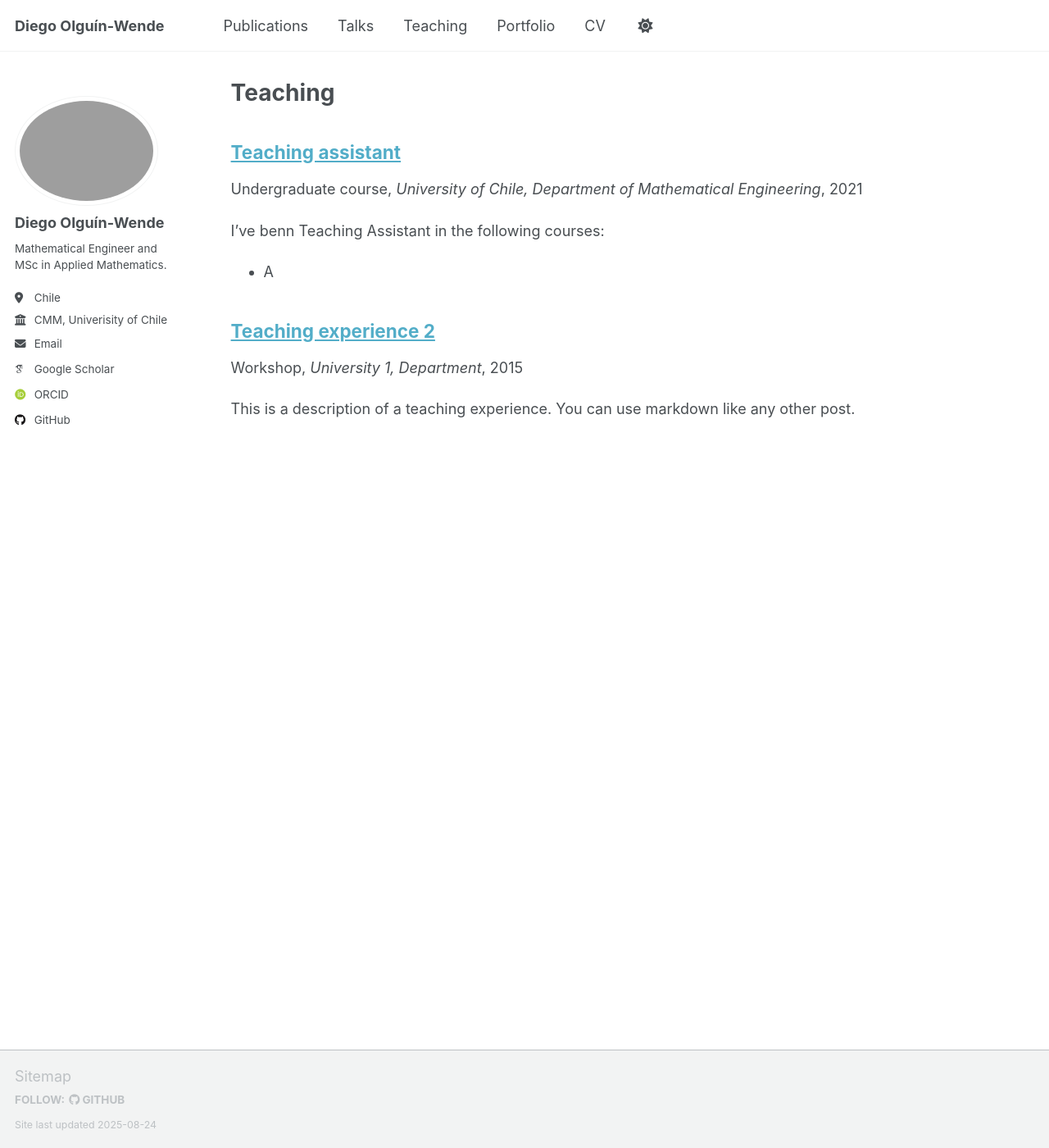
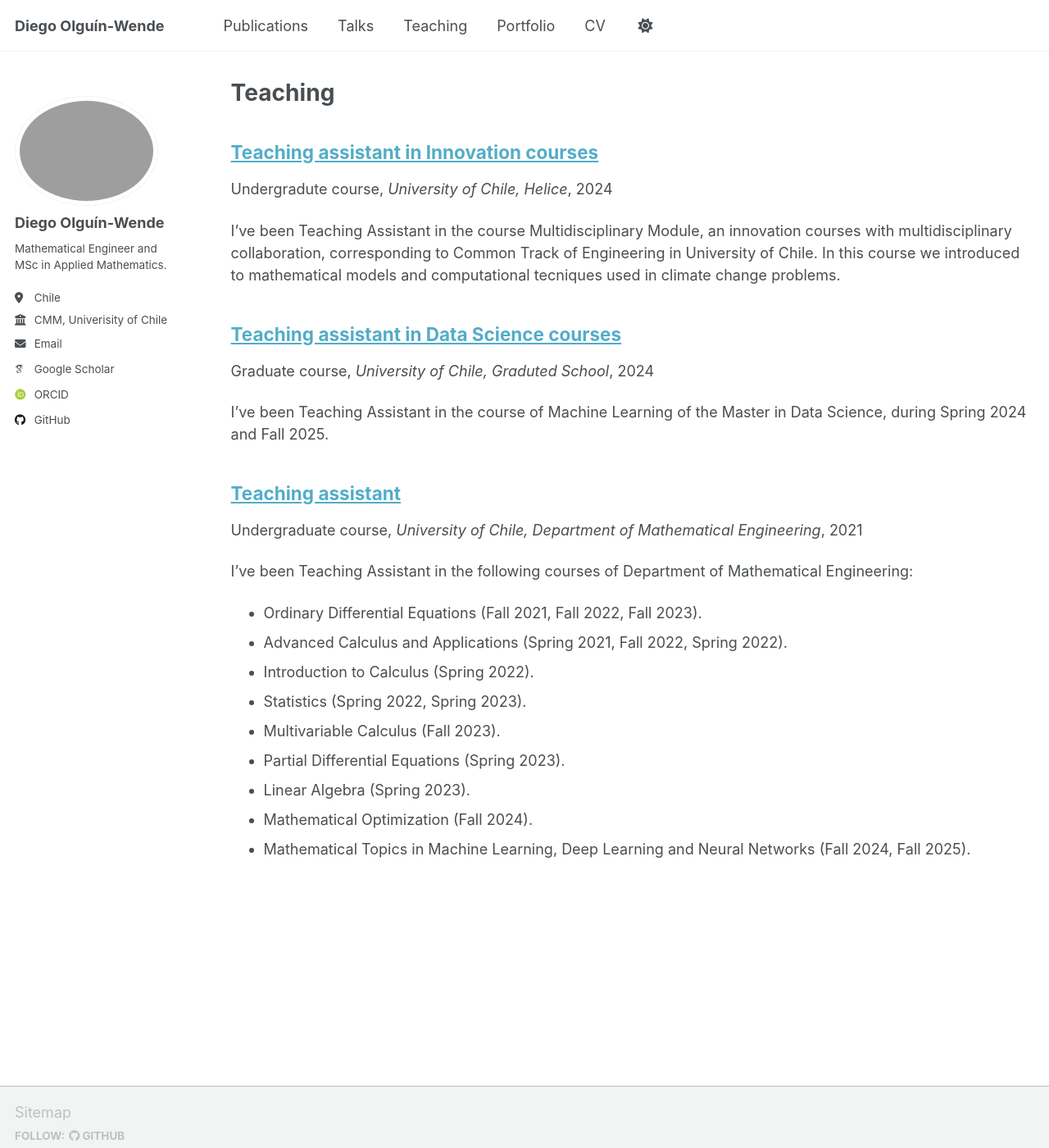
Before and after one commit to diegoolguinw/diegoolguinw.github.io, a Jekyll site: the page built from _pages/teaching.html, in a window 1280 px wide and 1400 px high. Shown: the whole window at 82% size. Built offline with Jekyll 4.4.1, drawn with Linux system fonts in a browser that asks for light colours; some web fonts are replaced; a script that is not in the unit is left out.

Commit message:
Add courses

```diff
--- a/_pages/cv.md
+++ b/_pages/cv.md
@@ -11,35 +11,22 @@
 
 Education
 ======
-* Ph.D in Version Control Theory, GitHub University, 2018 (expected)
-* M.S. in Jekyll, GitHub University, 2014
-* B.S. in GitHub, GitHub University, 2012
+* MSc. in Applied Mathematics, University of Chile, Chile, 2025.
+* Mathematical Engineering, University of Chile, Chile, 2025.
+* BSc. in Sciences of Engineering, minor in Mathematics, University of Chile, Chile, 2025.
 
 Work experience
 ======
-* Spring 2024: Academic Pages Collaborator
-  * GitHub University
-  * Duties includes: Updates and improvements to template
-  * Supervisor: The Users
+* March 2025 - Present: Research Engineer
+  * Center for Mathematical Modeling, University of Chile.
+  * Duties includes: Create models for projects in Digital Health research line and apply for different grants for potential projects of the research line.
+  * Supervisor: Héctor Ramírez.
 
-* Fall 2015: Research Assistant
-  * GitHub University
-  * Duties included: Merging pull requests
-  * Supervisor: Professor Hub
-
-* Summer 2015: Research Assistant
-  * GitHub University
-  * Duties included: Tagging issues
-  * Supervisor: Professor Git
-
-Skills
+Programming skills
 ======
-* Skill 1
-* Skill 2
-  * Sub-skill 2.1
-  * Sub-skill 2.2
-  * Sub-skill 2.3
-* Skill 3
+* Advanced: Python (including Sklearn and PyTorch), Julia, R, Microsoft Office.
+* Intermediate: Django.
+* Basic: Arduino.
 
 Publications
 ======
--- a/_teaching/2014-spring-teaching-1.md
+++ /dev/null
@@ -1,21 +0,0 @@
----
-title: "Teaching assistant"
-collection: teaching
-type: "Undergraduate course"
-permalink: /teaching/teaching_assistant_math
-venue: "University of Chile, Department of Mathematical Engineering"
-date: 2021-03-01
-location: "Santiago, Chile"
----
-
-I've benn Teaching Assistant in the following courses:
-- A
-
-Heading 1
-======
-
-Heading 2
-======
-
-Heading 3
-======
--- a/_teaching/2015-spring-teaching-2.md
+++ /dev/null
@@ -1,20 +0,0 @@
----
-title: "Teaching experience 2"
-collection: teaching
-type: "Workshop"
-permalink: /teaching/2015-spring-teaching-1
-venue: "University 1, Department"
-date: 2015-01-01
-location: "City, Country"
----
-
-This is a description of a teaching experience. You can use markdown like any other post.
-
-Heading 1
-======
-
-Heading 2
-======
-
-Heading 3
-======
--- /dev/null
+++ b/_teaching/teaching_assistant_math.md
@@ -0,0 +1,20 @@
+---
+title: "Teaching assistant"
+collection: teaching
+type: "Undergraduate course"
+permalink: /teaching/teaching_assistant_math
+venue: "University of Chile, Department of Mathematical Engineering"
+date: 2021-03-01
+location: "Santiago, Chile"
+---
+
+I've been Teaching Assistant in the following courses of Department of Mathematical Engineering:
+- Ordinary Differential Equations (Fall 2021, Fall 2022, Fall 2023).
+- Advanced Calculus and Applications (Spring 2021, Fall 2022, Spring 2022).
+- Introduction to Calculus (Spring 2022).
+- Statistics (Spring 2022, Spring 2023).
+- Multivariable Calculus (Fall 2023).
+- Partial Differential Equations (Spring 2023).
+- Linear Algebra (Spring 2023).
+- Mathematical Optimization (Fall 2024).
+- Mathematical Topics in Machine Learning, Deep Learning and Neural Networks (Fall 2024, Fall 2025).
--- /dev/null
+++ b/_teaching/teaching_assistant_mds.md
@@ -0,0 +1,11 @@
+---
+title: "Teaching assistant in Data Science courses"
+collection: teaching
+type: "Graduate course"
+permalink: /teaching/teaching_assistant_mds
+venue: "University of Chile, Graduted School"
+date: 2024-08-01
+location: "Santiago, Chile"
+---
+
+I've been Teaching Assistant in the course of Machine Learning of the Master in Data Science, during Spring 2024 and Fall 2025.
--- /dev/null
+++ b/_teaching/teaching_assitant_inno.md
@@ -0,0 +1,11 @@
+---
+title: "Teaching assistant in Innovation courses"
+collection: teaching
+type: "Undergradute course"
+permalink: /teaching/teaching_assistant_inno
+venue: "University of Chile, Helice"
+date: 2024-08-01
+location: "Santiago, Chile"
+---
+
+I've been Teaching Assistant in the course Multidisciplinary Module, an innovation courses with multidisciplinary collaboration, corresponding to Common Track of Engineering in University of Chile. In this course we introduced to mathematical models and computational tecniques used in climate change problems.
```
